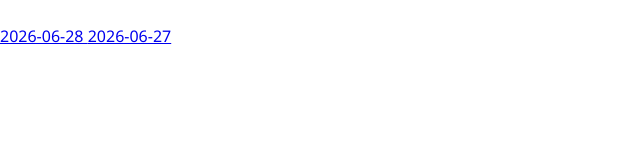
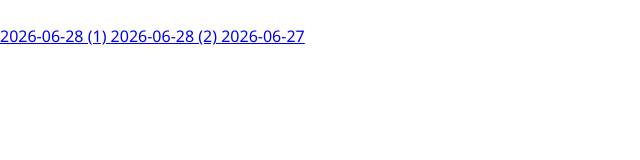
Before and after one commit to wakanakisarazu/wakanakisarazu.github.io, a website: page source/website/files/index.html in a window 1280 px wide. Shown: the whole page, without its empty margins (0-640 px from the left). Drawn offline with Linux system fonts and the light colour scheme; files that its build step writes are made by us from their sources.

Commit message:
Update /assets/files

```diff
--- a/source/website/files/index.html
+++ b/source/website/files/index.html
@@ -58,10 +58,17 @@
         <h3> Raspberry Pi 2 Model B Rev 1.1 - Gentoo Portage config </h3>
 
         <a
-            href="/assets/files/rpi-2-b-1.1.2026-06-28.tar.xz"
-            download="portage-config-2026-06-28.tar.xz"
+            href="/assets/files/rpi-2-b-1.1.2026-06-28.tar.xz.1"
+            download="portage-config-2026-06-28.tar.xz.1"
         >
-            2026-06-28
+            2026-06-28 (1)
+        </a>
+
+        <a
+            href="/assets/files/rpi-2-b-1.1.2026-06-28.tar.xz.2"
+            download="portage-config-2026-06-28.tar.xz.2"
+        >
+            2026-06-28 (2)
         </a>
 
         <a
```
Also changed, not shown: 3 other files.
